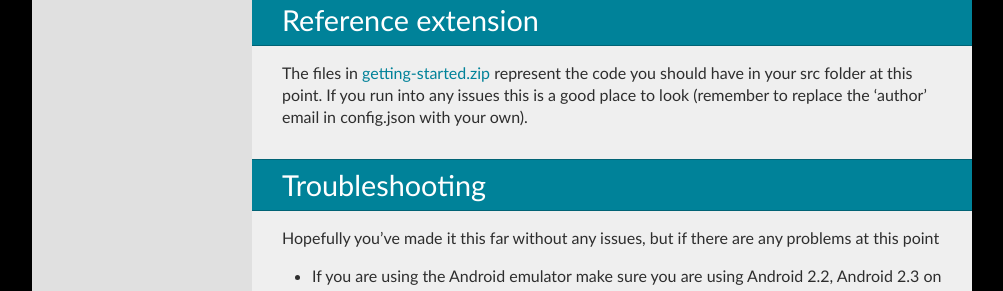
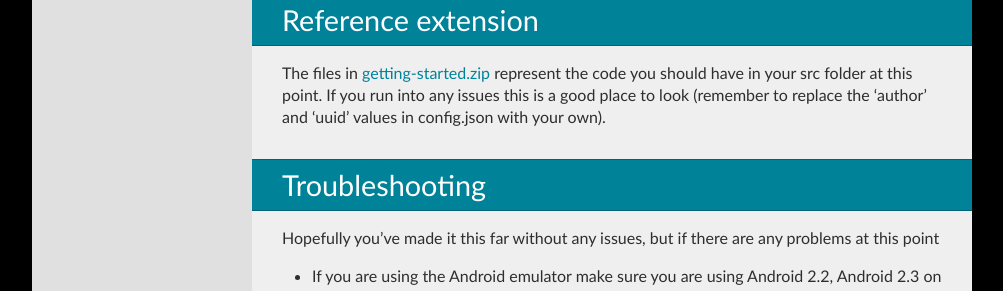
Before and after one commit to trigger-corp/Forge-Documentation, a Sphinx documentation site: the page built from source/android/getting-started.rst, in a window 1280 px wide and 900 px high, scrolled down 2570 px. Shown: the part 263-554 px from the top of the window, without its empty margins (138-1141 px from the left). Built offline with Sphinx 7.4.7, drawn with Linux system fonts in a browser that asks for light colours.

Commit message:
Tutorial tweaks

```diff
--- a/source/android/getting-started.rst
+++ b/source/android/getting-started.rst
@@ -104,7 +104,7 @@ Ok perhaps that wasn't all too impressive - let's add some dynamic functionality
 Reference extension
 -------------------
 The files in `getting-started.zip <../_static/weather/getting-started.zip>`_ represent the code you should have in your src folder at this point.
-If you run into any issues this is a good place to look (remember to replace the 'author' email in config.json with your own).
+If you run into any issues this is a good place to look (remember to replace the 'author' and 'uuid' values in config.json with your own).
 
 Troubleshooting
 ---------------
--- a/source/weather/tutorial-1.rst
+++ b/source/weather/tutorial-1.rst
@@ -183,7 +183,7 @@ Reference extension
 -------------------
 `part-1.zip <../_static/weather/part-1.zip>`_ contains the code you should have in your app's src directory at this point.
 Feel free to check your code against it or use it to resume the tutorial from this point
-(remember to replace the 'author' email in config.json with your own).
+(remember to replace the 'author' and 'uuid' values in config.json with your own).
 
 It's not working!
 -----------------
--- a/source/weather/tutorial-2.rst
+++ b/source/weather/tutorial-2.rst
@@ -151,7 +151,7 @@ Reference extension
 -------------------
 `part-2.zip <../_static/weather/part-2.zip>`_ contains the code you should have in your app's src directory at this point.
 Feel free to check your code against it or use it to resume the tutorial from this point
-(remember to replace the 'author' email in config.json with your own).
+(remember to replace the 'author' and 'uuid' values in config.json with your own).
 
 It's not working!
 -----------------
--- a/source/weather/tutorial-3.rst
+++ b/source/weather/tutorial-3.rst
@@ -235,7 +235,7 @@ Reference extension
 -------------------
 `part-3.zip <../_static/weather/part-3.zip>`_ contains the code you should have in your app's src directory at this point.
 Feel free to check your code against it or use it to resume the tutorial from this point
-(remember to replace the 'author' email in config.json with your own).
+(remember to replace the 'author' and 'uuid' values in config.json with your own).
 
 It's not working!
 -----------------
--- a/source/weather/tutorial-4.rst
+++ b/source/weather/tutorial-4.rst
@@ -152,7 +152,7 @@ Reference extension
 -------------------
 `part-4.zip <../_static/weather/part-4.zip>`_ contains the code you should have in your app's src directory at this point.
 Feel free to check your code against it or use it to resume the tutorial from this point
-(remember to replace the 'author' email in config.json with your own).
+(remember to replace the 'author' and 'uuid' values in config.json with your own).
 
 It's not working!
 -----------------
```
